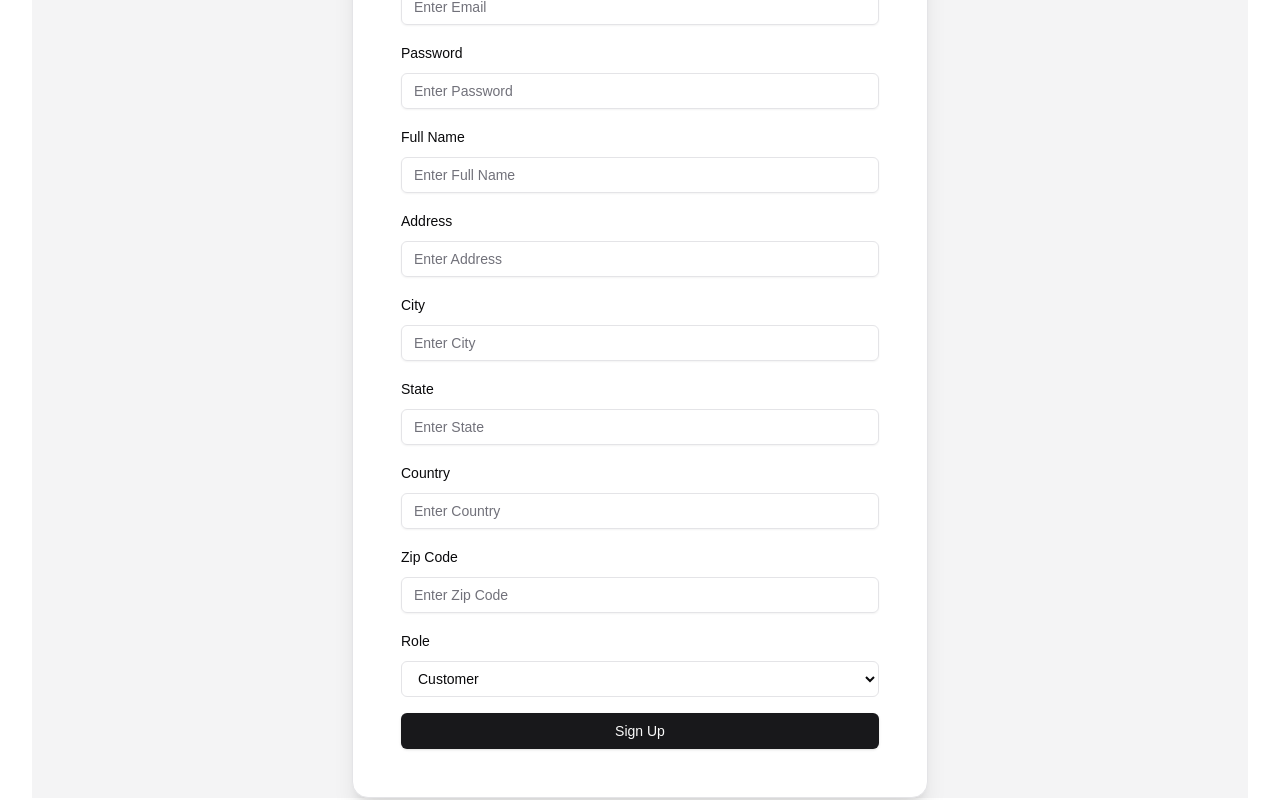
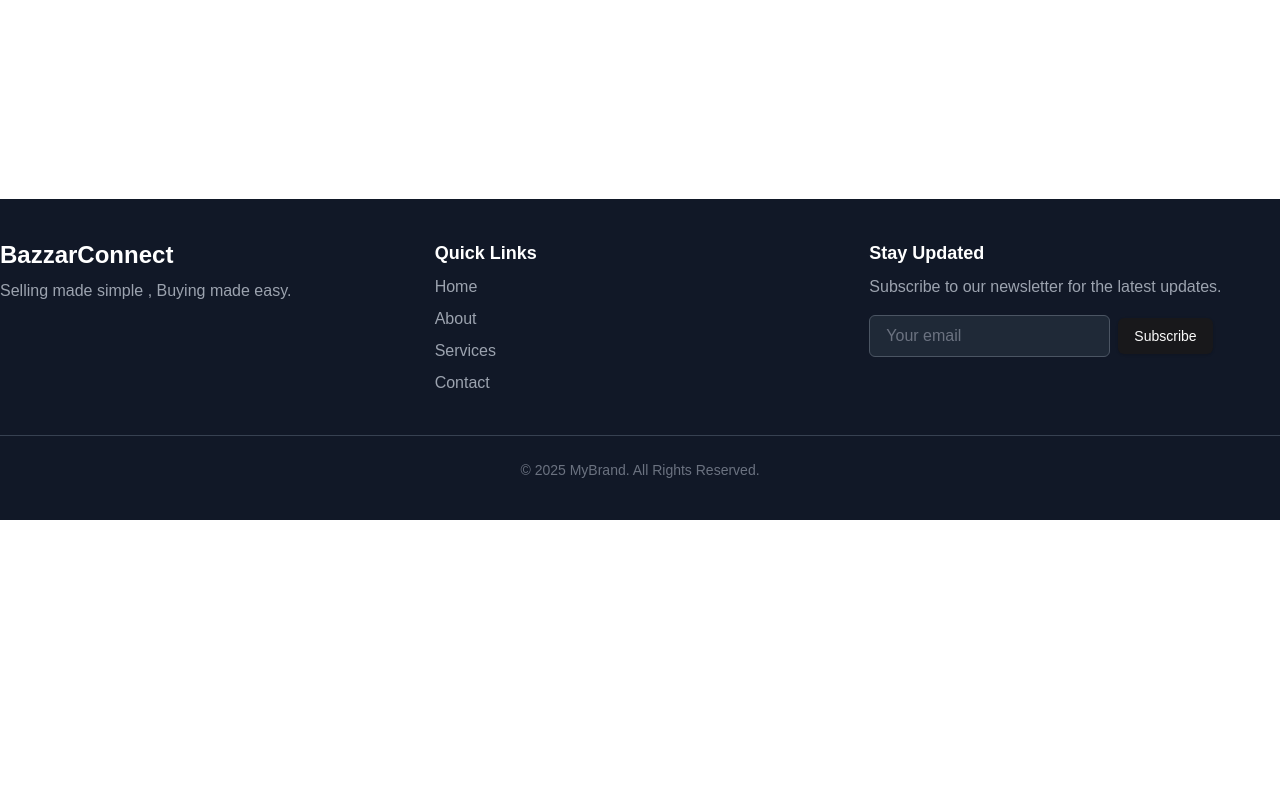
Before and after one commit to alisabir16767/BazarConnect, a Next.js app in the folder frontend/: page /signup in a window 1280 px wide. Shown: the part 360-1160 px from the top of the page. After the commit the page ends 880 px from the top, so only its background shows below. Built offline with nearby package versions, Linux system fonts and the light colour scheme.

Commit message:
signup page changed

```diff
--- a/frontend/app/signup/page.tsx
+++ b/frontend/app/signup/page.tsx
@@ -1,120 +1,17 @@
-"use client";
-
-import React, { useState } from "react";
-import { Input } from "@/components/ui/input";
-import { Label } from "@/components/ui/label";
-import { Button } from "@/components/ui/button";
-import { Card, CardContent, CardHeader, CardTitle } from "@/components/ui/card";
+"use client"
 
 
-export default function SignUpForm() {
-  const [formData, setFormData] = useState({
-    username: "",
-    email: "",
-    password: "",
-    name: "",
-    address: "",
-    city: "",
-    state: "",
-    country: "",
-    zip_code: "",
-    role: "customer",
-  });
 
-  const handleChange = (e: React.ChangeEvent<HTMLInputElement | HTMLSelectElement>) => {
-    setFormData({ ...formData, [e.target.id]: e.target.value });
-  };
+export default function SignupForm(){
 
-  const handleSubmit = async (e: React.FormEvent) => {
-    e.preventDefault();
 
-    try {
-      console.log("Form Data:", formData);
-      const response = await fetch(`${process.env.NEXT_PUBLIC_API_URL}/users/signup`, {
-        method: "POST",
-        headers: {
-          "Content-Type": "application/json",
-        },
-        body: JSON.stringify(formData),
-      });
-      console.log(`${process.env.NEXT_PUBLIC_API_URL}/users/signup`);
-
-      if (response.ok) {
-        alert("Signup successful!");
-        // Optionally clear the form
-        setFormData({
-          username: "",
-          email: "",
-          password: "",
-          name: "",
-          address: "",
-          city: "",
-          state: "",
-          country: "",
-          zip_code: "",
-          role: "customer",
-        });
-      } else {
-        const error = await response.json();
-        alert("Signup failed: " + error.message);
-      }
-    } catch (err) {
-      console.error("Signup error:", err);
-      alert("Something went wrong.");
-    }
-  };
 
   return (
-    <div className="flex justify-center items-center min-h-screen bg-muted px-4">
-      <Card className="w-full max-w-xl shadow-xl p-6 rounded-2xl">
-        <CardHeader>
-          <CardTitle className="text-2xl font-semibold text-center">Sign Up</CardTitle>
-        </CardHeader>
-        <CardContent>
-          <form onSubmit={handleSubmit} className="space-y-4">
-            {[
-              ["username", "Username"],
-              ["email", "Email"],
-              ["password", "Password", "password"],
-              ["name", "Full Name"],
-              ["address", "Address"],
-              ["city", "City"],
-              ["state", "State"],
-              ["country", "Country"],
-              ["zip_code", "Zip Code"],
-            ].map(([id, label, type = "text"]) => (
-              <div className="space-y-2" key={id}>
-                <Label htmlFor={id}>{label}</Label>
-                <Input
-                  id={id}
-                  type={type}
-                  placeholder={`Enter ${label}`}
-                  value={formData[id as keyof typeof formData]}
-                  onChange={handleChange}
-                />
-              </div>
-            ))}
+    <>
+     <div>
+      <h1>sign up form</h1>
 
-            <div className="space-y-2">
-              <Label htmlFor="role">Role</Label>
-              <select
-                id="role"
-                value={formData.role}
-                onChange={handleChange}
-                className="w-full border border-input rounded-md px-3 py-2 text-sm bg-white"
-              >
-                <option value="customer">Customer</option>
-                <option value="seller">Seller</option>
-                <option value="admin">Admin</option>
-              </select>
-            </div>
-
-            <Button type="submit" className="w-full">
-              Sign Up
-            </Button>
-          </form>
-        </CardContent>
-      </Card>
-    </div>
-  );
+     </div>
+    </>
+  )
 }
```
